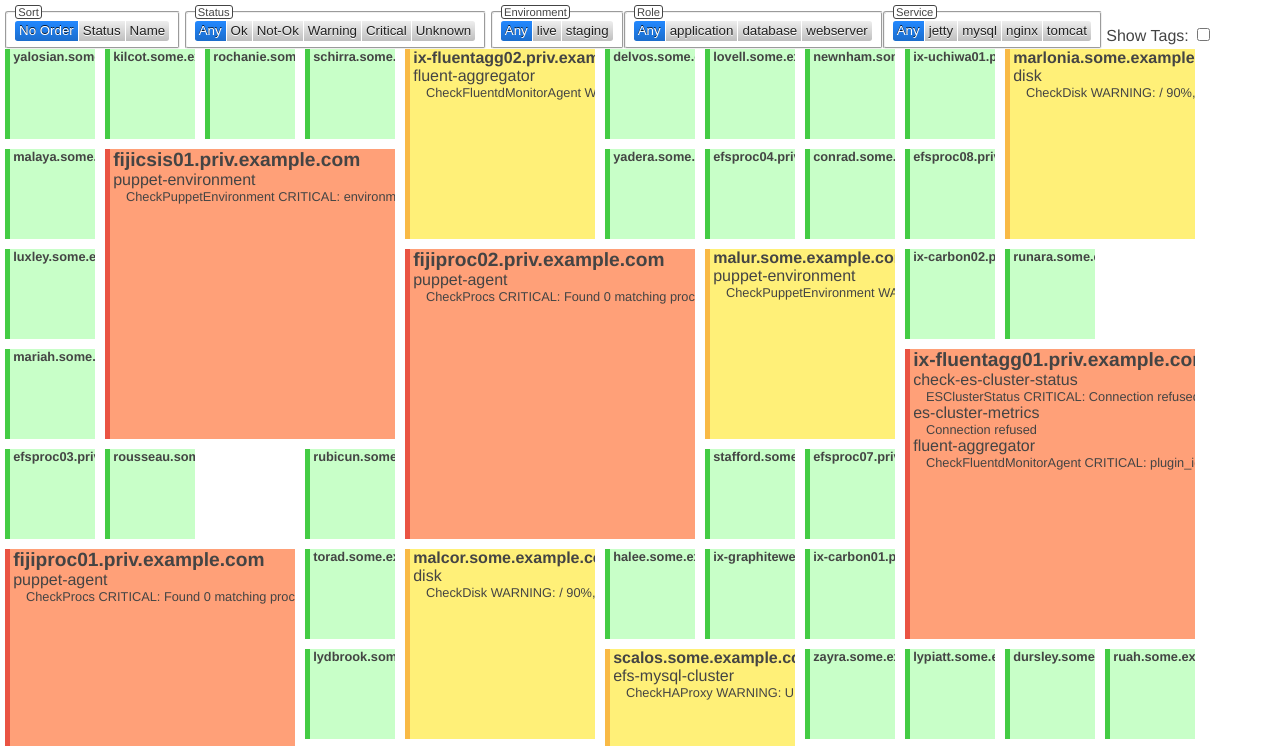
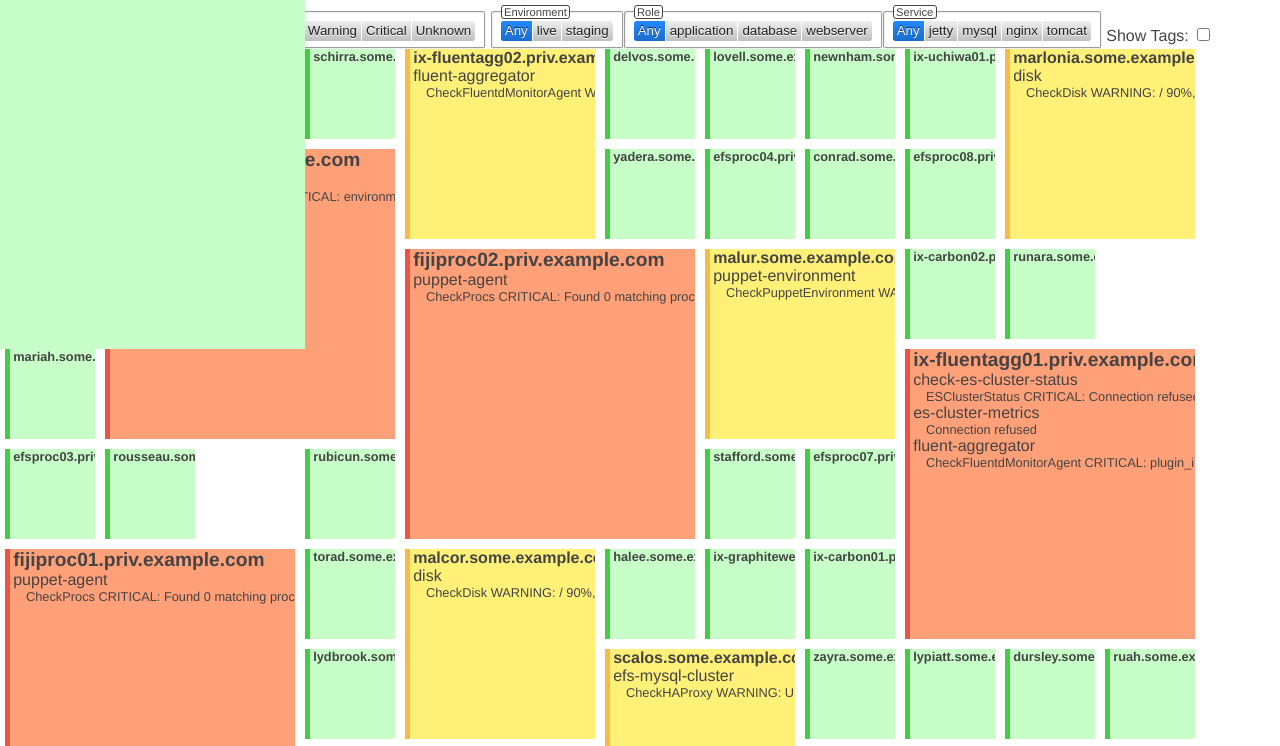
Before and after one commit to warmfusion/mosaic, a website: page index.html in a window 1280 px wide. In both pictures the pointer is over the element "yalosian.some.example.com". Shown: the top 746 px of the page. Drawn offline with Linux system fonts and the light colour scheme.

Commit message:
Some CSS transitions to make elements easier to read by hovering over them

```diff
--- a/assets/demo.css
+++ b/assets/demo.css
@@ -35,6 +35,32 @@ legend {
 
 .item h2 {
    margin:0;
+}
+
+.item:hover {
+  z-index: 5;
+  -webkit-transform: scale(2);
+     -moz-transform: scale(2);
+      -ms-transform: scale(2);
+       -o-transform: scale(2);
+          transform: scale(2);
+  -webkit-transition: -webkit-transform 0.25s;
+     -moz-transition: -moz-transform    0.25s;
+      -ms-transition: -ms-transform     0.25s;
+       -o-transition: -o-transform      0.25s;
+          transition: transform         0.25s;
+}
+
+.item:hover .output{
+    overflow:  visible;
+  text-overflow: ellipsis;
+  -o-text-overflow: ellipsis;
+  white-space: normal !important;
+}
+
+.status-1:hover{
+  width:200px;
+  height:200px;
 }
 #last-updated{
   font-size:0.7em;
@@ -167,3 +193,7 @@ body {
 .tags .name{
   font-weight: 800;
 }
+
+mosaic-grid {
+  display: block;
+}
```
